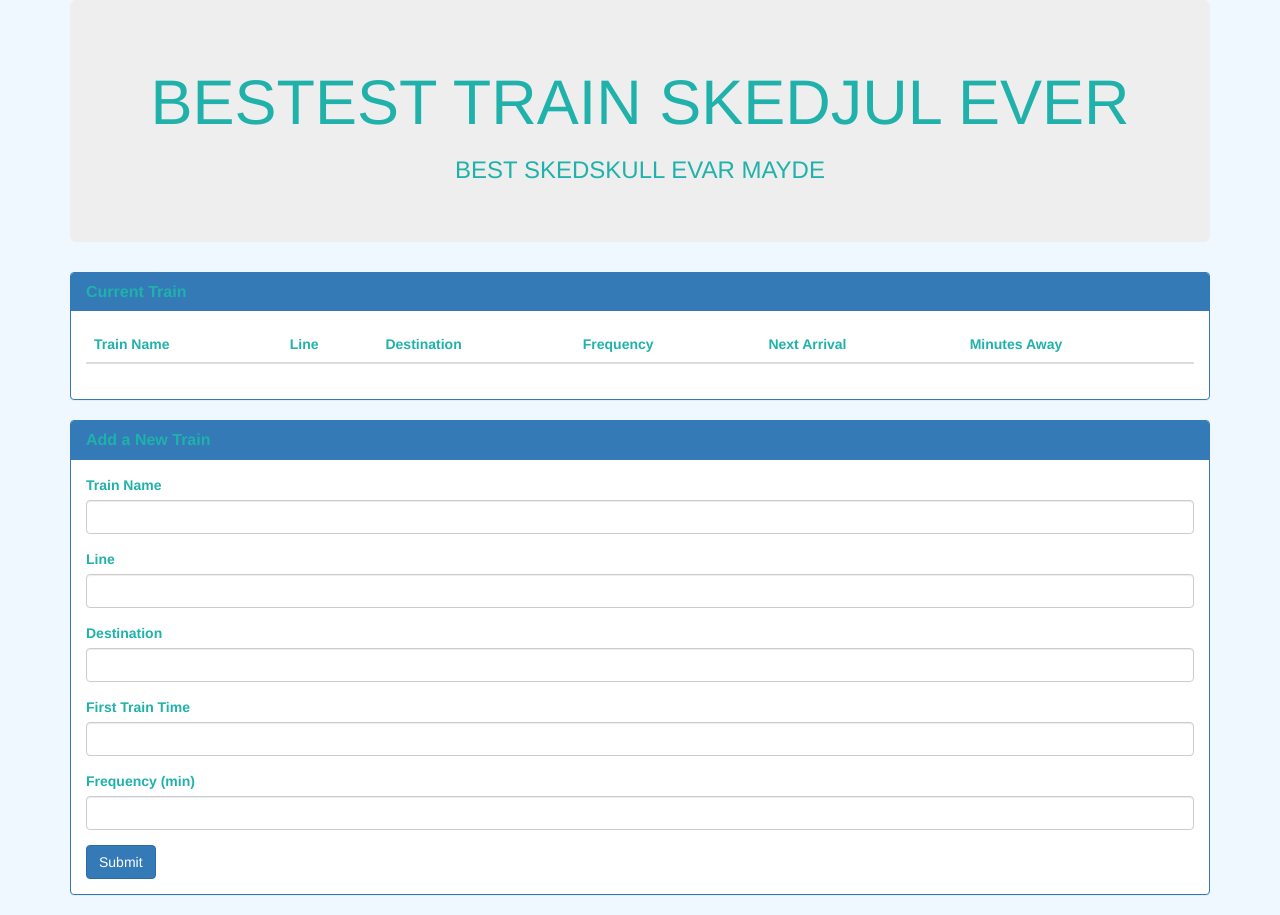
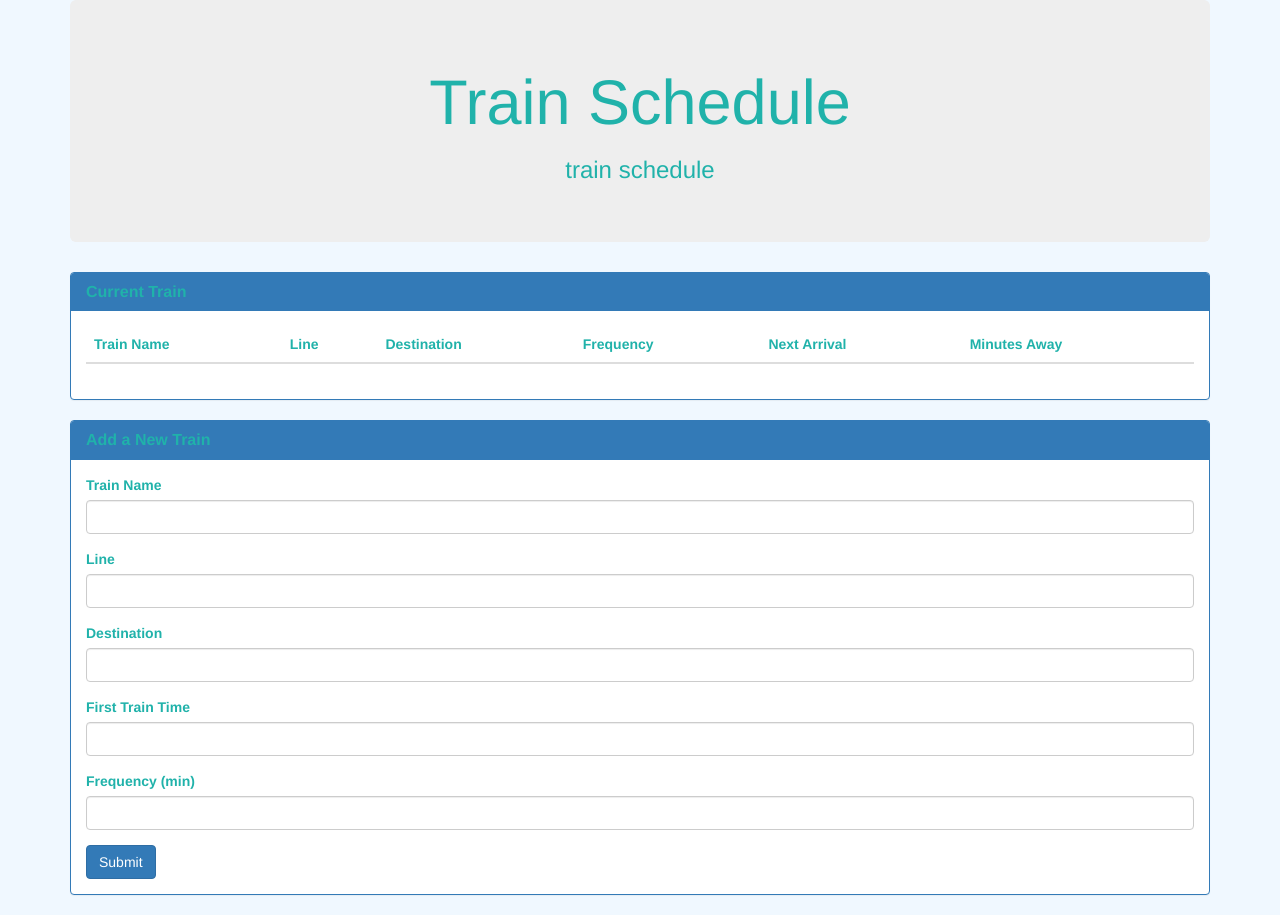
Before and after one commit to marinasiena/FirebaseHw, a plain HTML site: page index.html in a window 1280 px wide. Drawn offline with nearby package versions, Linux system fonts and the light colour scheme; no server answers.

Commit message:
changed to more appropriate h1&3's

```diff
--- a/index.html
+++ b/index.html
@@ -2,7 +2,7 @@
 <html lang="en">
 <head>
 	<meta charset="UTF-8">
-	<title>MEGA TRAIN SCHEDYUL</title>
+	<title>Train Schedule</title>
 	<!-- Bestest and Chillest Bootstrap CSS JS -->
 	<link rel="stylesheet" href="https://maxcdn.bootstrapcdn.com/bootstrap/3.3.6/css/bootstrap.min.css" integrity="sha384-1q8mTJOASx8j1Au+a5WDVnPi2lkFfwwEAa8hDDdjZlpLegxhjVME1fgjWPGmkzs7" crossorigin="anonymous">
 	<script src="https://code.jquery.com/jquery-2.2.1.min.js"></script>
@@ -29,8 +29,8 @@
 <body>
 	<div class="container">
 		<div class="jumbotron">
-			<h1 class="text-center">BESTEST TRAIN SKEDJUL EVER</h1>
-			<h3 class="text-center">BEST SKEDSKULL EVAR MAYDE</h3>
+			<h1 class="text-center">Train Schedule</h1>
+			<h3 class="text-center">train schedule</h3>
 		</div>
 
 		<div class="row">
```
